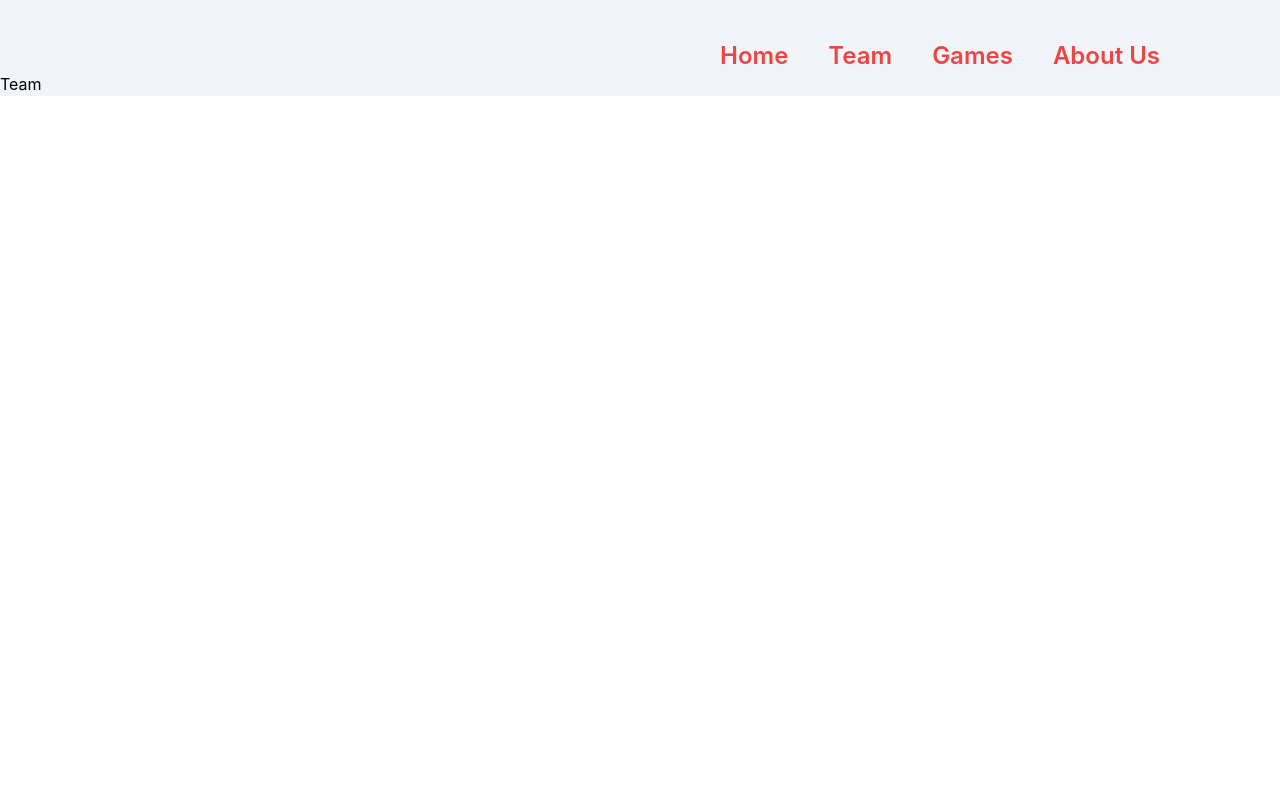
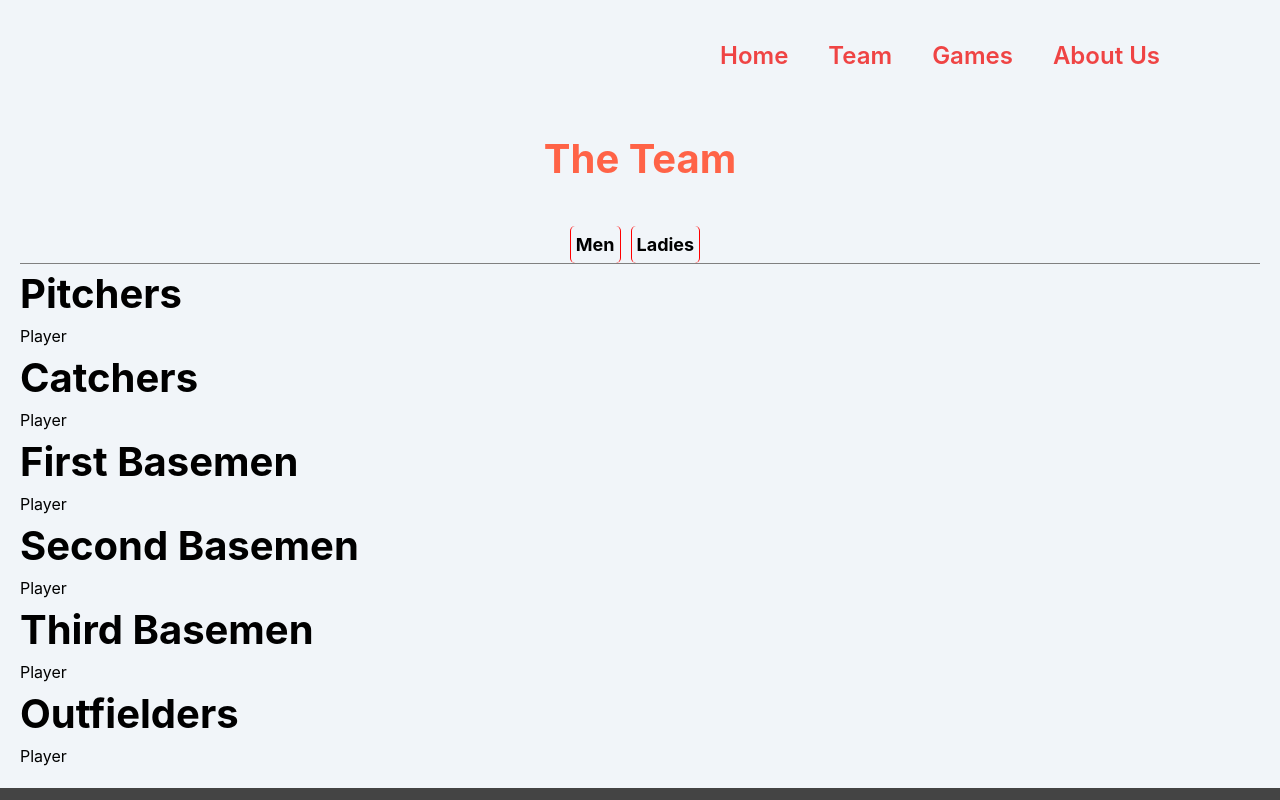
Before and after one commit to Eleli-Ayub/mmu_softball, a React (Create React App) app: page /Team in a window 1280 px wide. Shown: the top 800 px of the page. Built offline with nearby package versions, Linux system fonts and the light colour scheme.

Commit message:
Started the teams page

```diff
--- a/src/App.tsx
+++ b/src/App.tsx
@@ -5,6 +5,7 @@ import Header from "./Components/Header";
 import Team from "./Pages/Team";
 import Games from "./Pages/Games";
 import About from "./Pages/About";
+import Footer from "./Components/Footer";
 
 function App() {
   return (
@@ -17,6 +18,7 @@ function App() {
           <Route path="/Games" element={<Games />} />
           <Route path="/About" element={<About />} />
         </Routes>
+        <Footer />
       </Router>
     </div>
   );
--- /dev/null
+++ b/src/Components/Player.tsx
@@ -0,0 +1,7 @@
+import React from "react";
+import "../Styles/Player.scss";
+function Player() {
+  return <div>Player</div>;
+}
+
+export default Player;
--- a/src/Pages/Home.tsx
+++ b/src/Pages/Home.tsx
@@ -109,7 +109,6 @@ function Home() {
           </div>
         </section>
       </div>
-      <Footer />
     </>
   );
 }
--- a/src/Pages/Team.tsx
+++ b/src/Pages/Team.tsx
@@ -1,7 +1,52 @@
 import React from "react";
-
+import Player from "../Components/Player";
+import "../Styles/Team.scss";
 function Team() {
-  return <div>Team</div>;
+  return (
+    <div className="teamWrapper">
+      <h1 className="title">The Team</h1>
+      <div className="switchBtns">
+        <button>Men</button>
+        <button>Ladies</button>
+      </div>
+      <section>
+        <h1>Pitchers</h1>
+        <div className="playerList">
+          <Player />
+        </div>
+      </section>
+      <section>
+        <h1>Catchers</h1>
+        <div className="playerList">
+          <Player />
+        </div>
+      </section>
+      <section>
+        <h1>First Basemen</h1>
+        <div className="playerList">
+          <Player />
+        </div>
+      </section>
+      <section>
+        <h1>Second Basemen</h1>
+        <div className="playerList">
+          <Player />
+        </div>
+      </section>
+      <section>
+        <h1>Third Basemen</h1>
+        <div className="playerList">
+          <Player />
+        </div>
+      </section>
+      <section>
+        <h1>Outfielders</h1>
+        <div className="playerList">
+          <Player />
+        </div>
+      </section>
+    </div>
+  );
 }
 
 export default Team;
--- /dev/null
+++ b/src/Styles/Team.scss
@@ -0,0 +1,35 @@
+.teamWrapper{
+    padding: 20px;
+
+    .switchBtns{
+        display: flex;
+        justify-content: center;
+        align-items: center;
+        border-bottom: 1px solid grey;
+
+        button{
+            padding: 5px;
+            font-size: 18px;
+            font-weight: bold;
+            border-right: solid 1px red;
+            border-left: solid 1px red;
+            margin-right: 10px;
+            border-radius: 5px;
+        }
+    }
+
+    .title{
+        text-align: center;
+        font-size: 40px;
+        color: tomato;
+        font-weight: bold;
+        margin: 3%;
+    }
+    section{
+        h1{
+            font-size: 40px;
+            font-weight: bold;
+        }
+    }
+
+}
```
Also changed, not shown: src/Styles/Player.scss (added).
